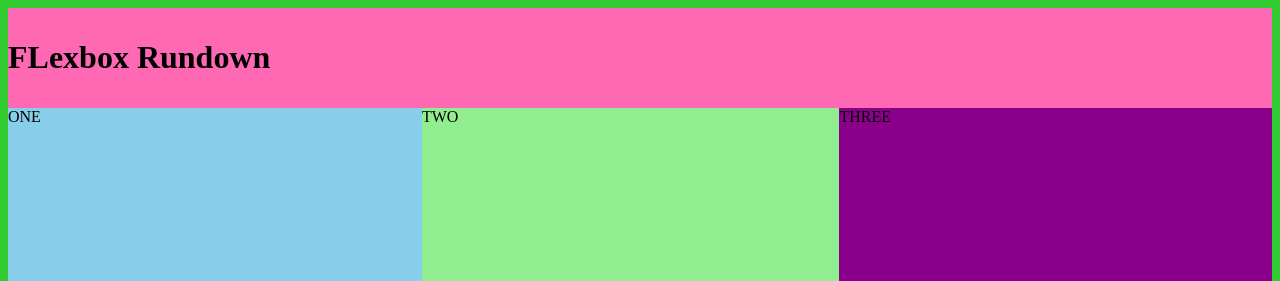
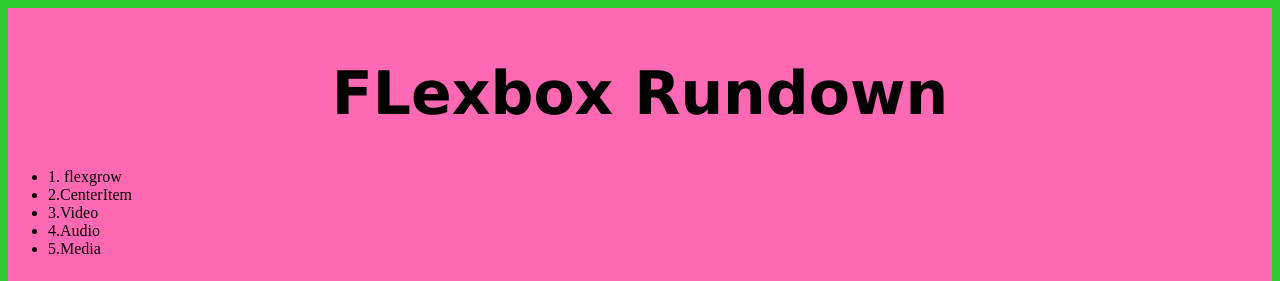
Before and after one commit to lukehazlewood/wksheet4, a plain HTML site: page worksheet4/index.html in a window 1280 px wide. Shown: the top 281 px of the page. Drawn offline with Linux system fonts and the light colour scheme.

Commit message:
Adding unordered list and h1 parameters

```diff
--- a/worksheet4/index.html
+++ b/worksheet4/index.html
@@ -17,6 +17,13 @@
     <!--Header title and menu begin here-->
     <header>
      <h1>FLexbox Rundown</h1>
+     <ul>
+    <li>1. flexgrow</li>
+    <li>2.CenterItem</li>
+    <li>3.Video</li>
+    <li>4.Audio</li>
+    <li>5.Media</li>
+     </ul>
     </header>
 
     <!-- end of header information here -->
--- a/worksheet4/styles.css
+++ b/worksheet4/styles.css
@@ -89,3 +89,9 @@ iframe {
     height: 1400px;
 
 }
+
+h1{
+    font-family: Verdana, Geneva, Tahoma, sans-serif;
+    font-size: 60px;
+    text-align: center;
+}
```
